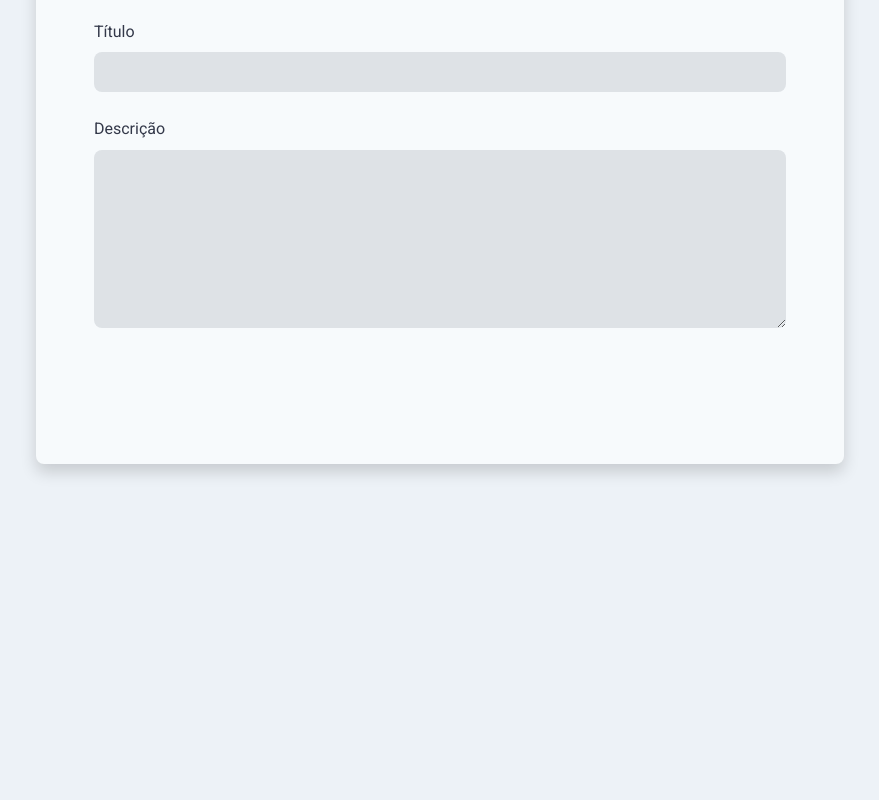
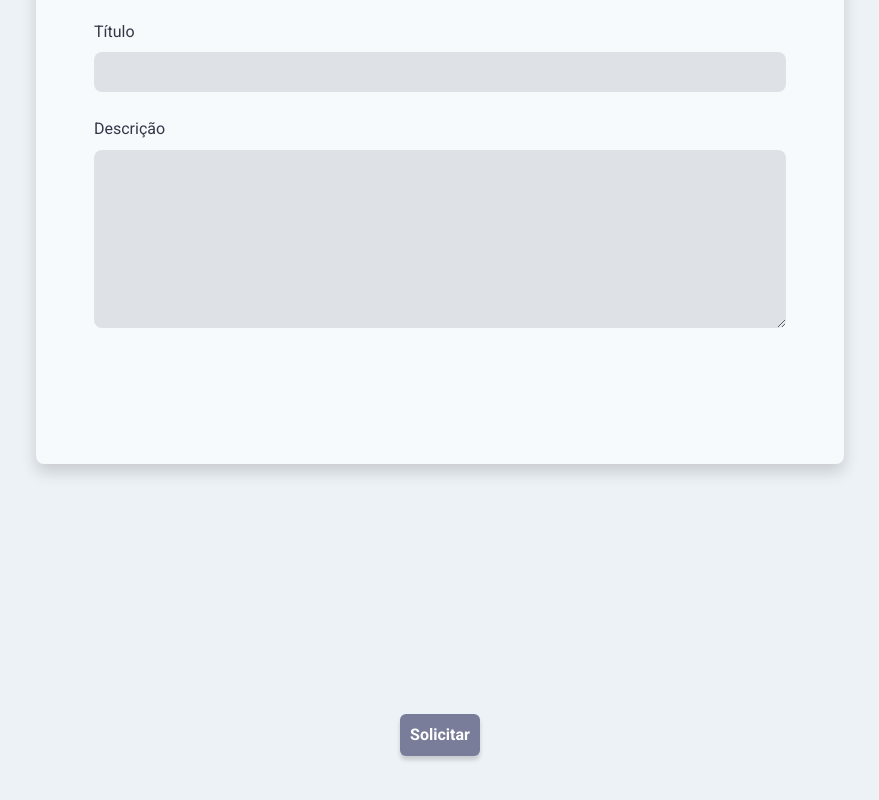
Before and after one commit to CharlieBellow/GLPI-react-components, a React (Create React App) app: page / in a window 1280 px wide. Shown: the part 284-1084 px from the top of the page, without its empty margins (200-1079 px from the left). Before the commit the page ends 800 px from the top, so only its background shows below. Built offline with nearby package versions, Linux system fonts and the light colour scheme.

Commit message:
add CardButton component

```diff
--- a/src/components/form-service/App.tsx
+++ b/src/components/form-service/App.tsx
@@ -1,4 +1,5 @@
 // import React from 'react';
+// TODO -> components in multiple files
 
 import "../../styles/main.css";
 
@@ -74,11 +75,19 @@ function CardTextAreaInput(props: CardLabelProps) {
   );
 }
 
-// TODO -> margin bottom
+// TODO -> button with multiple variants
+function CardButton() {
+  return (
+    <button className="bg-cinza-texto text-branco-100 font-bold leading-[1.625rem] text-base py-2 px-[0.625rem] rounded-md h-[2.625rem] shadow-sombra-botao">
+      Solicitar
+    </button>
+  );
+}
+
 function FormService() {
   return (
     <>
-      <div className="font-roboto mt-44 container w-[50.5rem] h-[35.75rem] mx-auto bg-branco-gelo rounded-lg shadow-sombra-card">
+      <div className="font-roboto mt-44 mb-[5.25rem] container w-[50.5rem] h-[35.75rem] mx-auto bg-branco-gelo rounded-lg shadow-sombra-card">
         <div className="pl-9 pt-[2.040625rem]">
           <CardTitle title="Solicitar Serviço" />
         </div>
@@ -91,6 +100,9 @@ function FormService() {
         <div className="mt-6">
           <CardTextAreaInput title="Descrição" />
         </div>
+        <div className="grid place-items-center h-screen">
+          <CardButton />
+        </div>
       </div>
     </>
   );
--- a/tailwind.config.js
+++ b/tailwind.config.js
@@ -1,22 +1,23 @@
 /** @type {import('tailwindcss').Config} */
 module.exports = {
-  content: [
-    './src/**/*.tsx',
-  ],
+  content: ["./src/**/*.tsx"],
   theme: {
     fontFamily: {
-      'roboto': ['"Roboto"' ,'sans-serif'],
+      roboto: ['"Roboto"', "sans-serif"],
     },
     colors: {
-      'branco-gelo': '#F7FAFC',
-      'fundo-claro': '#333849',
-      'cinza-medio': '#DEE2E6',
-      'azul-ufal': '#0095DA',
+      "branco-gelo": "#F7FAFC",
+      "fundo-claro": "#333849",
+      "cinza-medio": "#DEE2E6",
+      "azul-ufal": "#0095DA",
+      "cinza-texto": "#797D9A",
+      "branco-100": "#FFFFFF",
     },
     boxShadow: {
-      'sombra-card': '0px 8px 16px rgba(0, 0, 0, 0.16)',
+      "sombra-card": "0px 8px 16px rgba(0, 0, 0, 0.16)",
+      "sombra-botao": "0px 4px 4px rgba(0, 0, 0, 0.16)",
     },
     extend: {},
   },
   plugins: [],
-}
+};
```
